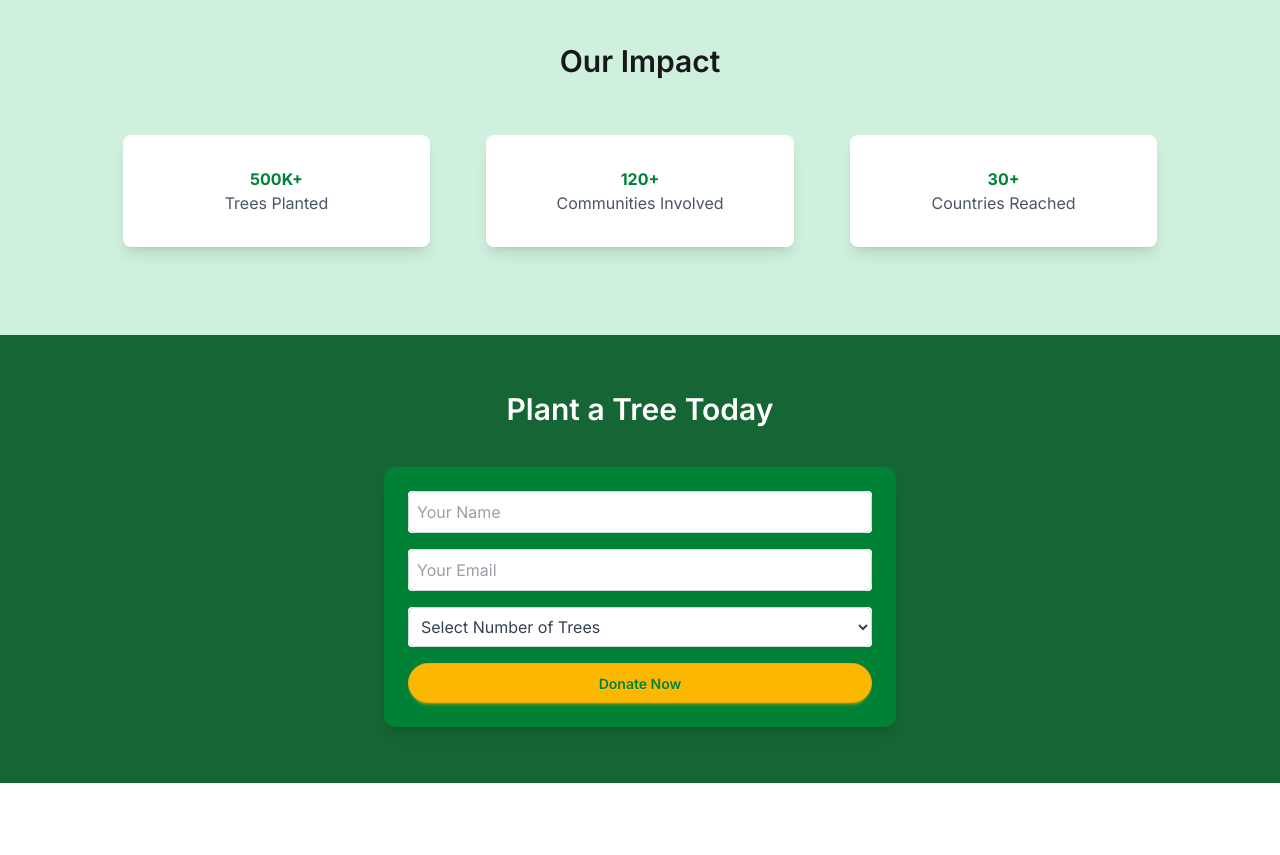
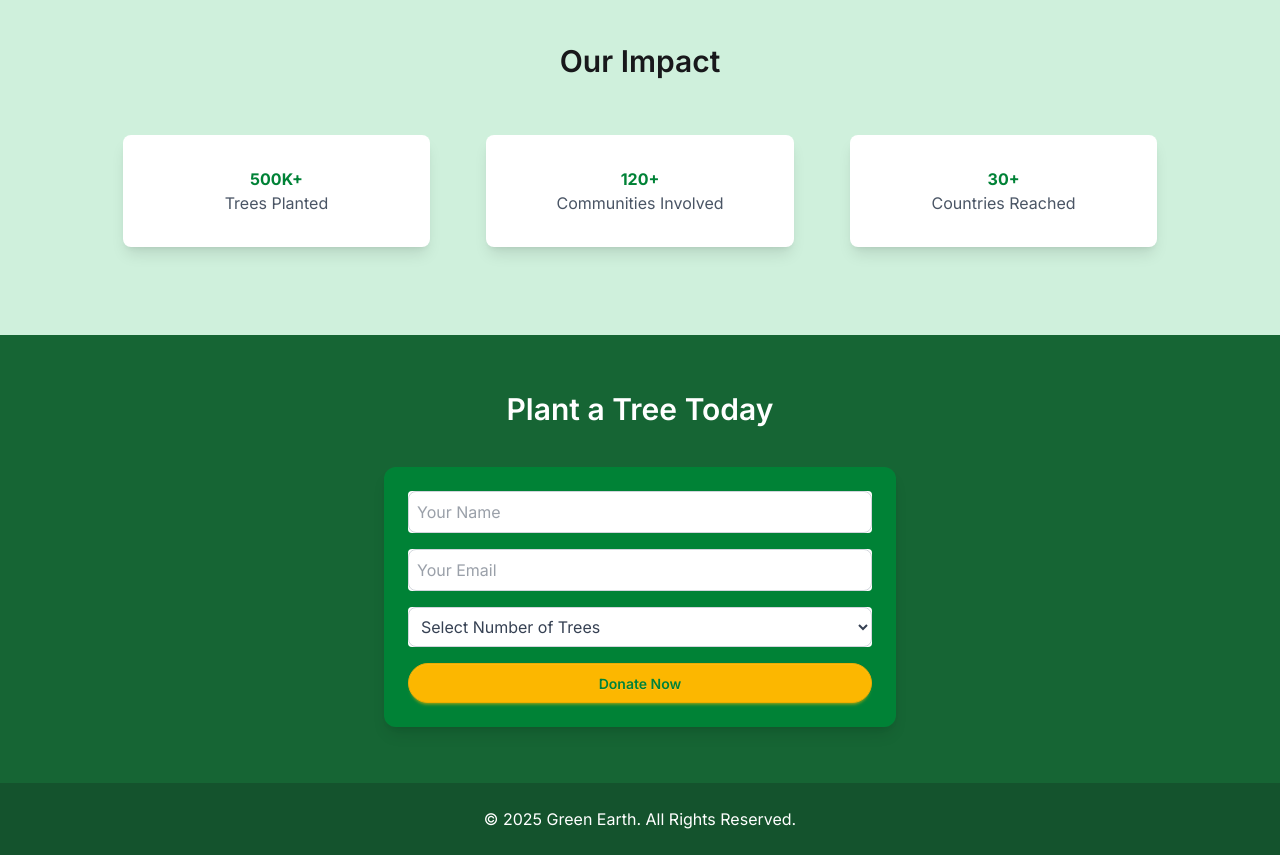
Before and after one commit to tanvirnish/green-earth-assignment, a plain HTML site: page index.html in a window 1280 px wide. Shown: the part 974-1829 px from the top of the page. Before the commit the page ends 1757 px from the top, so only its background shows below. Drawn offline with nearby package versions, Linux system fonts and the light colour scheme.

Commit message:
FOOTER SECTION Create

```diff
--- a/index.html
+++ b/index.html
@@ -144,7 +144,16 @@
 
     </section>
     <!-- Plant a Tree Today SECTION END -->
+    <!-- FOOTER SECTION START-->
+    <footer>
+        <div class="bg-[#14532D] text-white p-6">
+            <div class="w-10/12 md:w-8/12 mx-auto flex justify-center items-center">
+                <div class="mb-4 md:mb-0">
+                    <p>© 2025 Green Earth. All Rights Reserved.</p>
+                </div>
 
+    </footer>
+    <!-- FOOTER SECTION END -->
 </body>
 
 </html>
```
